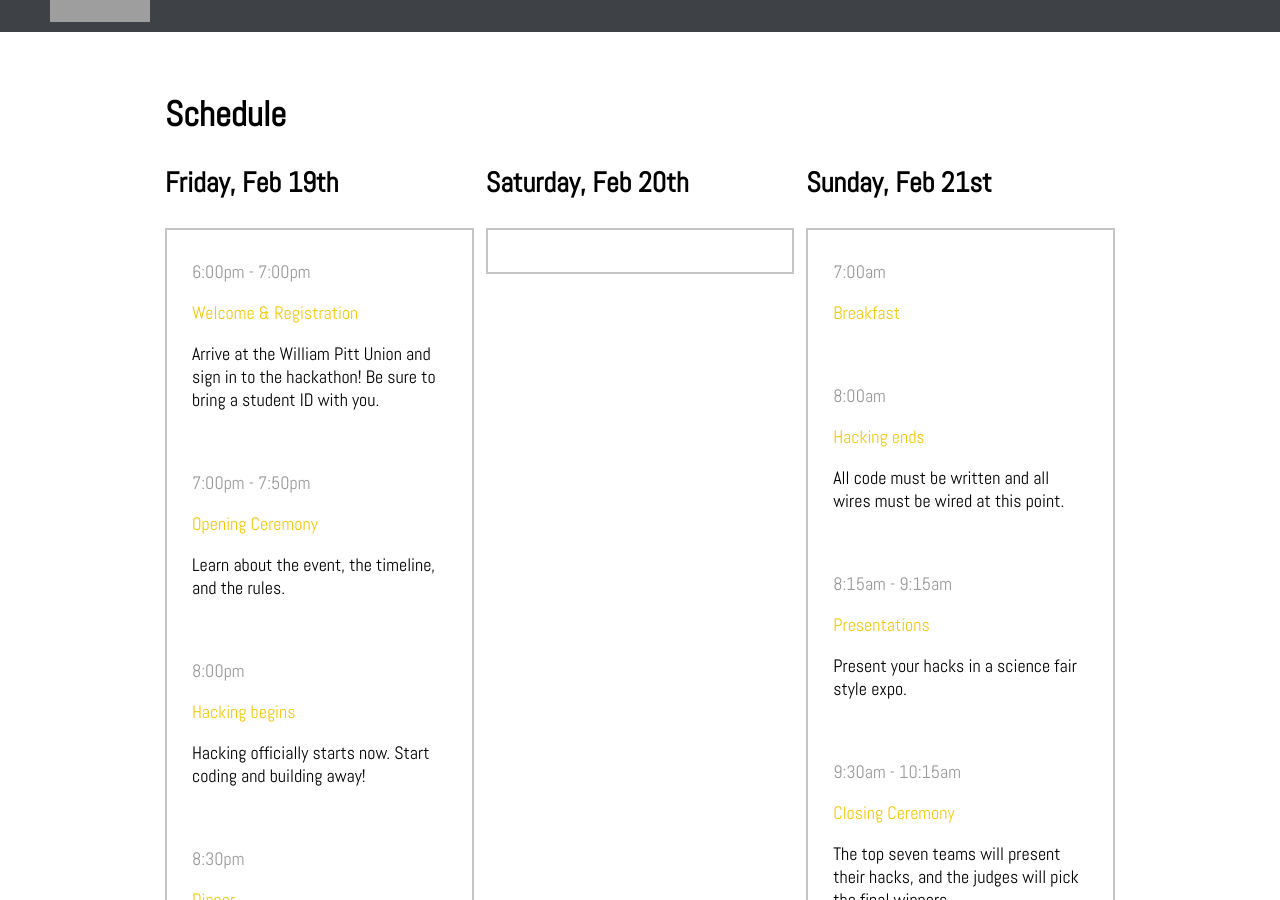
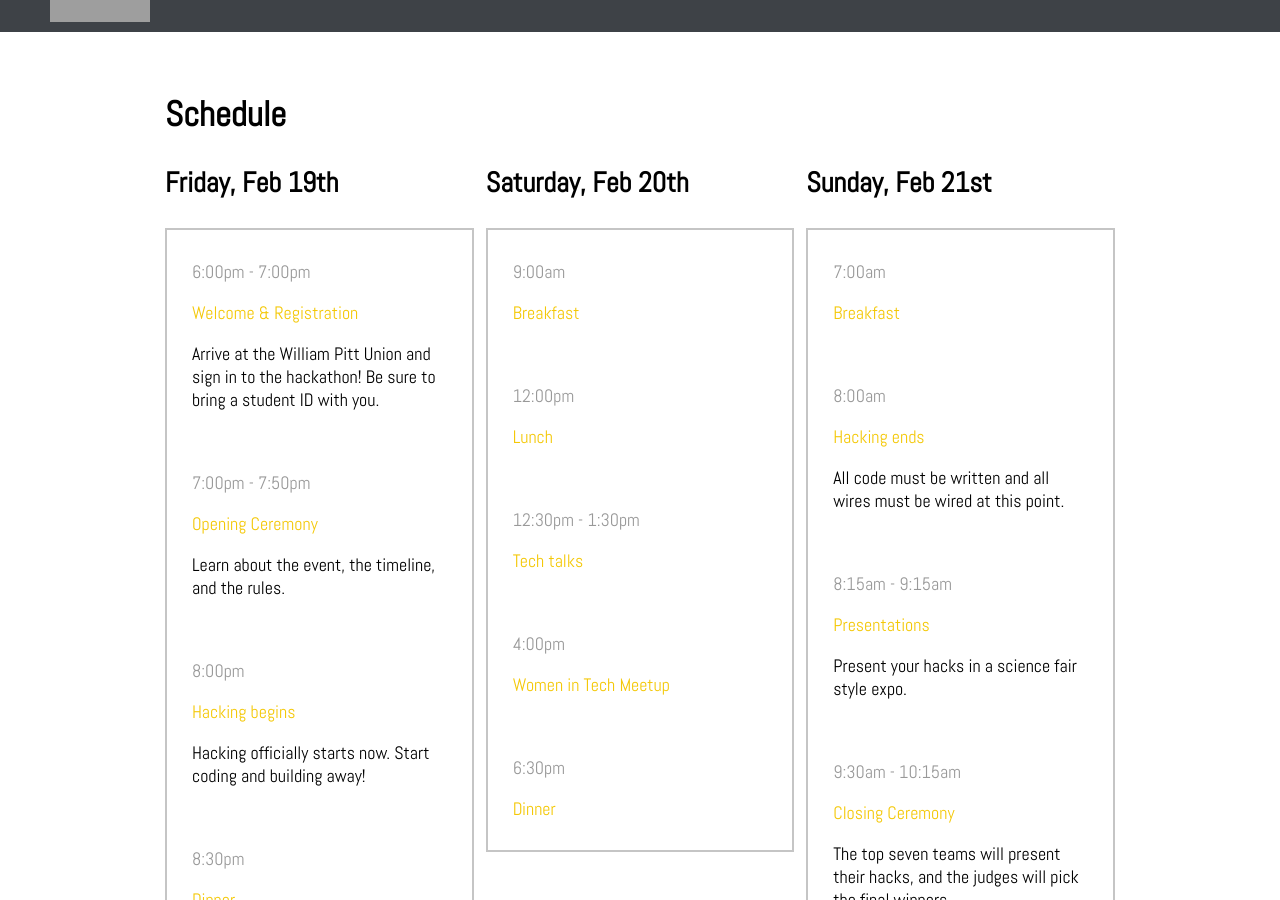
Before and after one commit to SteelHeads/steelhacks.com, a Jekyll site: the page built from index.html, in a window 1280 px wide and 900 px high, scrolled down 605 px. Built offline with Jekyll 4.4.1, drawn with Linux system fonts in a browser that asks for light colours; grey boxes are pictures that could not be loaded.

Commit message:
Added Sat events

```diff
--- a/_data/events.yml
+++ b/_data/events.yml
@@ -20,7 +20,20 @@
 
 - date: Saturday, Feb 20th
   events:
-    - Coming soon!
+    - time:  9:00am
+      title: Breakfast
+
+    - time: 12:00pm
+      title: Lunch
+
+    - time: 12:30pm - 1:30pm
+      title: Tech talks
+
+    - time: 4:00pm
+      title: Women in Tech Meetup
+
+    - time: 6:30pm
+      title: Dinner
 
 - date: Sunday, Feb 21st
   events:
```
